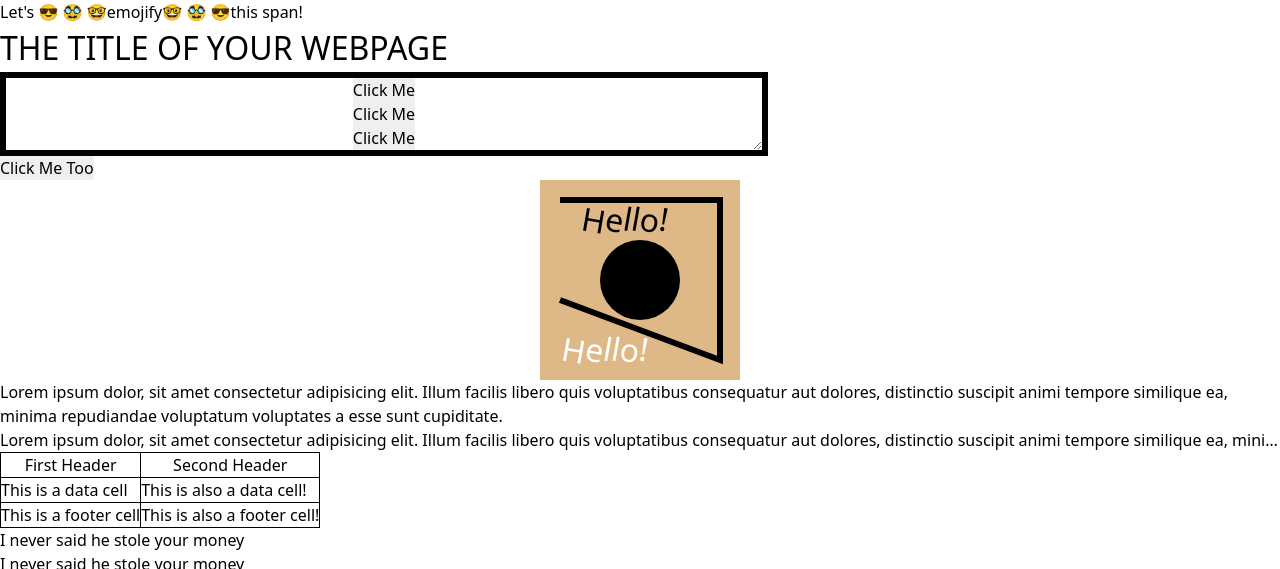
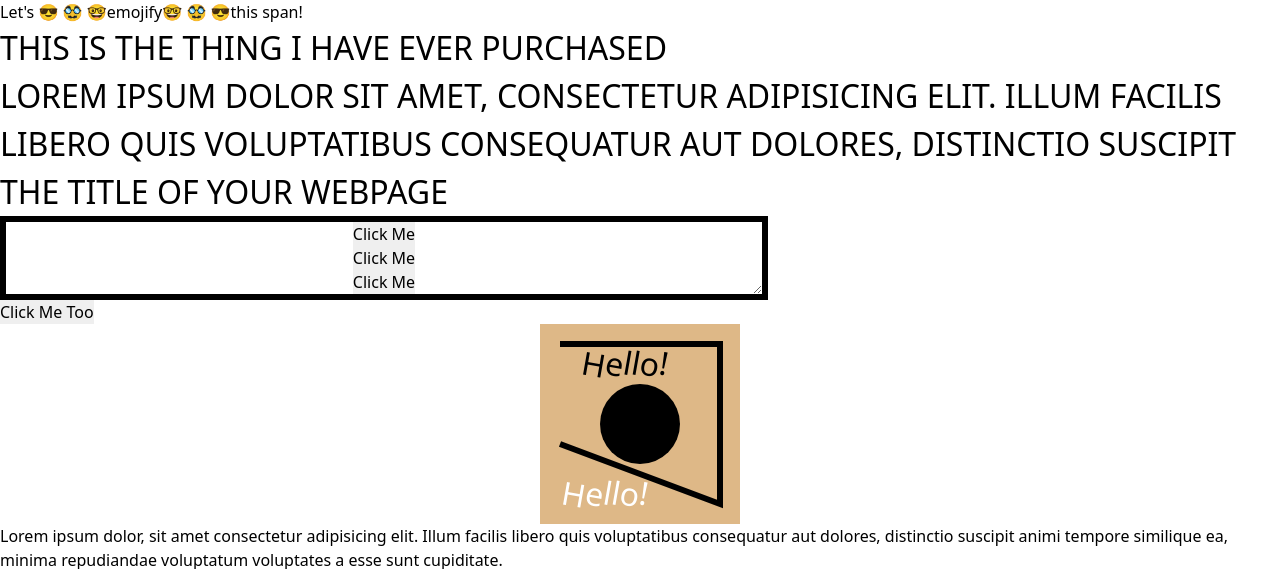
Before and after one commit to AyushKaranjit/javascript-practice, a plain HTML site: page index.html in a window 1280 px wide. Shown: the top 569 px of the page. Drawn offline with Linux system fonts and the light colour scheme.

Commit message:
i love my monitor

```diff
--- a/index.html
+++ b/index.html
@@ -20,6 +20,11 @@
 
   <body>
     <div>Let's <span class="emojify">emojify</span>this span!</div>
+    <h1>
+      THIS IS THE THING I HAVE EVER PURCHASED<br />
+      LOREM IPSUM DOLOR SIT AMET, CONSECTETUR ADIPISICING ELIT. ILLUM FACILIS
+      LIBERO QUIS VOLUPTATIBUS CONSEQUATUR AUT DOLORES, DISTINCTIO SUSCIPIT
+    </h1>
     <h1>THE TITLE OF YOUR WEBPAGE</h1>
     <div id="container">
       <button id="one">Click Me</button>
```
